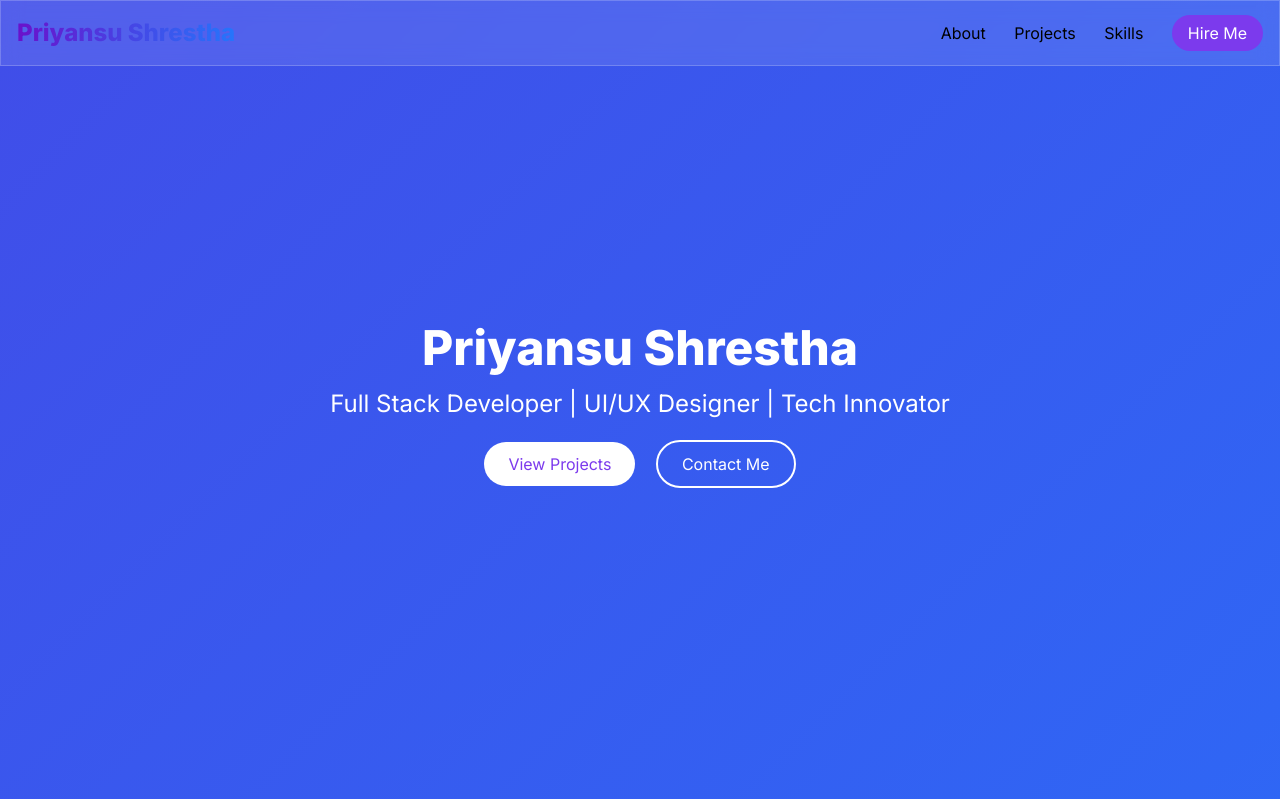
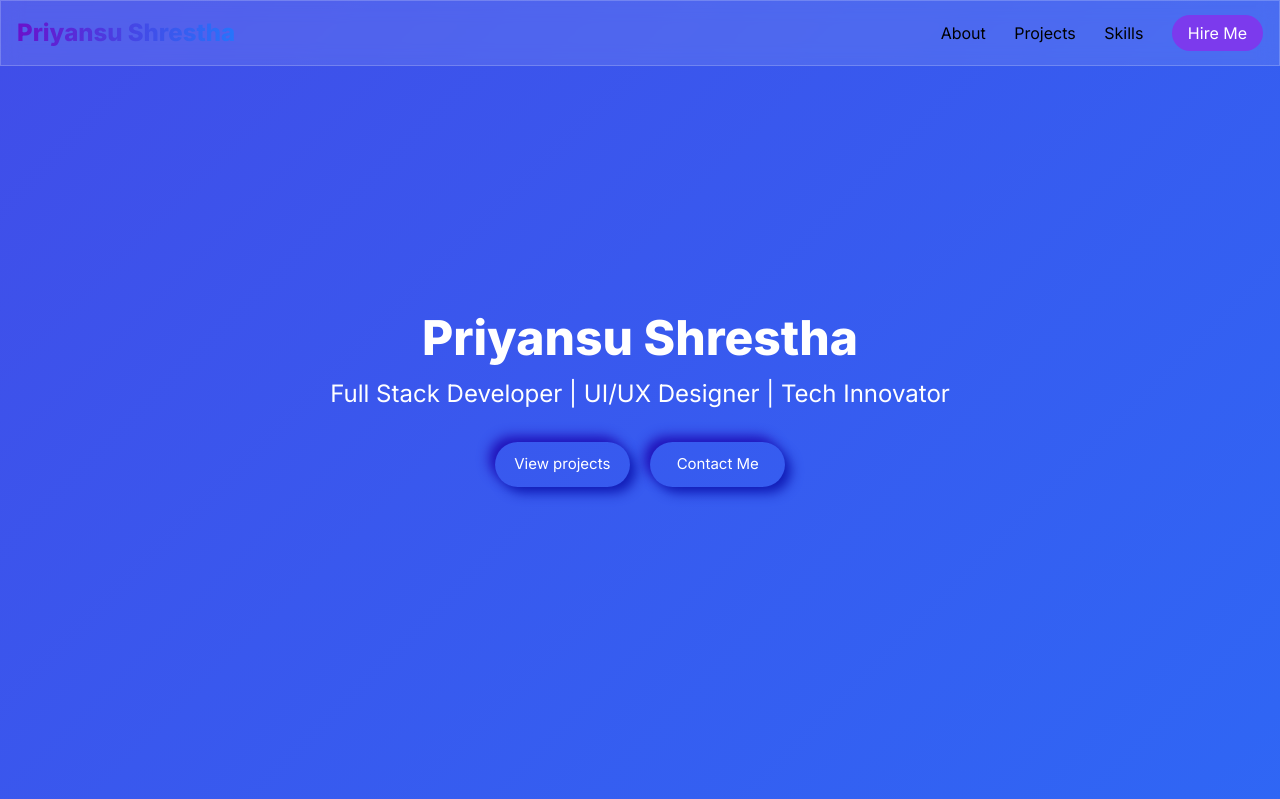
Before and after one commit to Priyansu-Shrestha/Portfolio---website, a PHP site: page / in a window 1280 px wide. Shown: the top 799 px of the page. Run offline with PHP 8.4, Linux system fonts and the light colour scheme.

Commit message:
priyansu

```diff
--- a/index.html
+++ b/index.html
@@ -26,8 +26,10 @@
             <h1 class="text-5xl font-bold mb-4">Priyansu Shrestha</h1>
             <p class="text-2xl">Full Stack Developer | UI/UX Designer | Tech Innovator</p>
             <div class="mt-8 space-x-4">
-                <a href="#projects" class="bg-white text-purple-600 px-6 py-3 rounded-full hover:bg-purple-50 transition">View Projects</a>
-                <a href="#contact" class="border-2 border-white text-white px-6 py-3 rounded-full hover:bg-white hover:text-purple-600 transition">Contact Me</a>
+                <button> View projects</button>
+
+                <button> Contact Me
+                </button>
             </div>
         </div>
     </header>
@@ -84,7 +86,7 @@
                 <input type="text" placeholder="Your Name" class="w-full p-3 mb-4 border rounded">
                 <input type="email" placeholder="Your Email" class="w-full p-3 mb-4 border rounded">
                 <textarea placeholder="Your Message" class="w-full p-3 mb-4 border rounded" rows="4"></textarea>
-                <button class="bg-purple-600 text-white px-6 py-3 rounded-full hover:bg-purple-700 transition">Send Message</button>
+                <button>Send Message</button>
             </form>
         </div>
     </section>
--- a/style.css
+++ b/style.css
@@ -24,6 +24,7 @@
     background-size: 400% 400%;
     animation: gradientBG 15s ease infinite;
 }
+
 
 @keyframes gradientBG {
     0% { background-position: 0% 50%; }
@@ -81,6 +82,38 @@
     cursor: pointer;
     transition: background 0.3s;
 }
+/* From Uiverse.io by xueyuantan */
+button {
+    width: 9em;
+    height: 3em;
+    border-radius: 30em;
+    font-size: 15px;
+    font-family: inherit;
+    border: none;
+    position: relative;
+    overflow: hidden;
+    z-index: 1;
+    box-shadow: 6px 6px 12px #111cb6,
+                -6px -6px 12px #2214bb;
+   }
+
+   button::before {
+    content: '';
+    width: 0;
+    height: 3em;
+    border-radius: 30em;
+    position: absolute;
+    top: 0;
+    left: 0;
+    background-image: linear-gradient(to right, #ffee00 0%, #22d4e0 100%);
+    transition: .5s ease;
+    display: block;
+    z-index: -1;
+   }
+
+   button:hover::before {
+    width: 9em;
+   }
 
 .contact-form button:hover {
     background: linear-gradient(135deg, #2575fc 0%, #6a11cb 100%);
```
Also changed, not shown: project 1.html (added, +22 -0 lines), project 2.html (added, +22 -0 lines), project 3.html (added, +22 -0 lines).
